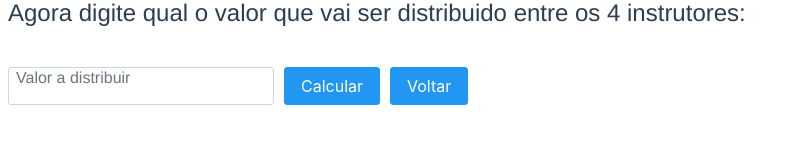
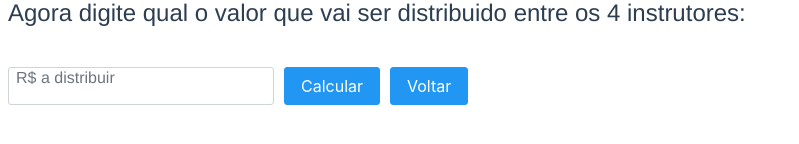
Before and after one commit to SamuelCezar/cfc-app, a Vue app: page / in a window 1280 px wide. Both pictures are taken after typing "5", "5", "5", "5" into the empty fields and a click on the button "Calcular". Shown: the part 348-492 px from the top of the page, without its empty margins (0-799 px from the left). Built offline with nearby package versions, Linux system fonts and the light colour scheme.

Commit message:
Update App.vue

```diff
--- a/src/App.vue
+++ b/src/App.vue
@@ -69,7 +69,7 @@
           type="number"
           v-model="valorParaDistribuir"
         />
-        <label for="input-weight">Valor a distribuir</label>
+        <label for="input-weight">R$ a distribuir</label>
         <Button
           style="margin-top: 1rem; margin-left: 10px"
           label="Calcular"
```
